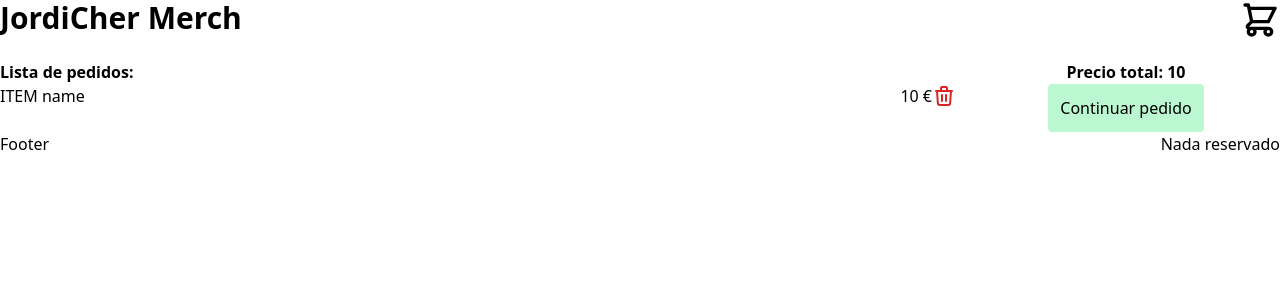
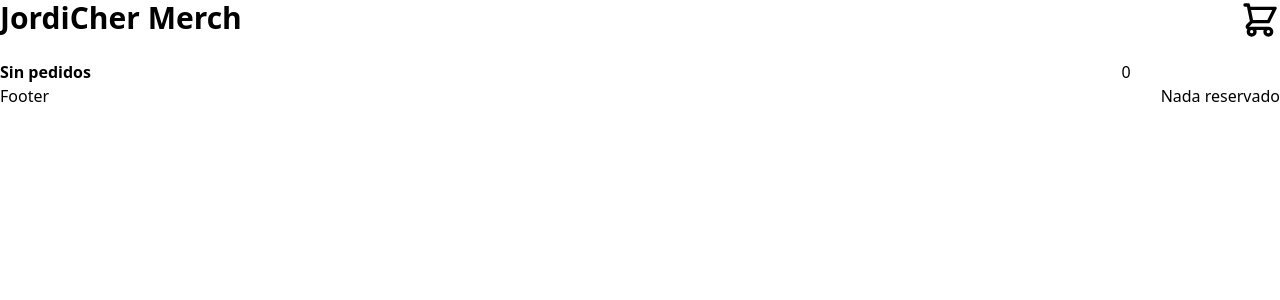
Before and after one commit to jordicher/react-vite-tw-merch, a React (Vite) app: page /checkout in a window 1280 px wide. Shown: the top 300 px of the page. Built offline with nearby package versions, Linux system fonts and the light colour scheme.

Commit message:
useContext on checkout page

```diff
--- a/src/containers/Checkout.jsx
+++ b/src/containers/Checkout.jsx
@@ -1,16 +1,39 @@
-import React from 'react'
+import React, { useContext } from 'react'
 import { Link } from 'react-router-dom'
+import AppContext from '../context/AppContext'
 
 const Checkout = () => {
+  const {
+    state: { cart },
+    removeFromCart
+  } = useContext(AppContext)
+
+  const handleRemoveFromCart = item => {
+    removeFromCart(item)
+  }
+
+  const handleSumTotal = () => {
+    let sum = 0
+    cart.forEach(item => {
+      sum += item.price
+    })
+
+    console.log(sum)
+    return sum
+  }
+
   return (
     <div className="grid grid-cols-12 gap-4">
       <div className="col-span-12 md:col-span-9">
-        <h3 className="font-bold">Lista de pedidos:</h3>
+        <h3 className="font-bold">
+          {cart.length ? 'Lista de pedidos:' : 'Sin pedidos'}
+        </h3>
+        {cart.map(item => (
+          <div className="flex justify-between" key={item.id}>
+            <h4>{item.title}</h4>
             <div className="flex justify-between">
-          <h4>ITEM name</h4>
-          <div className="flex justify-between">
-            <span>10 € </span>
-            <button type="button">
+              <span>{item.price} € </span>
+              <button type="button" onClick={() => handleRemoveFromCart(item)}>
                 <svg
                   xmlns="http://www.w3.org/2000/svg"
                   className="h-6 w-6 text-red-600"
@@ -27,15 +50,19 @@ const Checkout = () => {
               </button>
             </div>
           </div>
+        ))}
       </div>
-
       <aside className="col-span-12 md:col-span-3 text-center">
-        <h3 className="font-bold">Precio total: 10</h3>
+        {cart.length && (
+          <>
+            <h3 className="font-bold">Precio total: {handleSumTotal()}</h3>
             <Link to="/checkout/information">
               <button type="button" className="bg-green-200 rounded p-3">
                 Continuar pedido
               </button>
             </Link>
+          </>
+        )}
       </aside>
     </div>
   )
```
Lines whose indentation alone changed are shown as unchanged.
